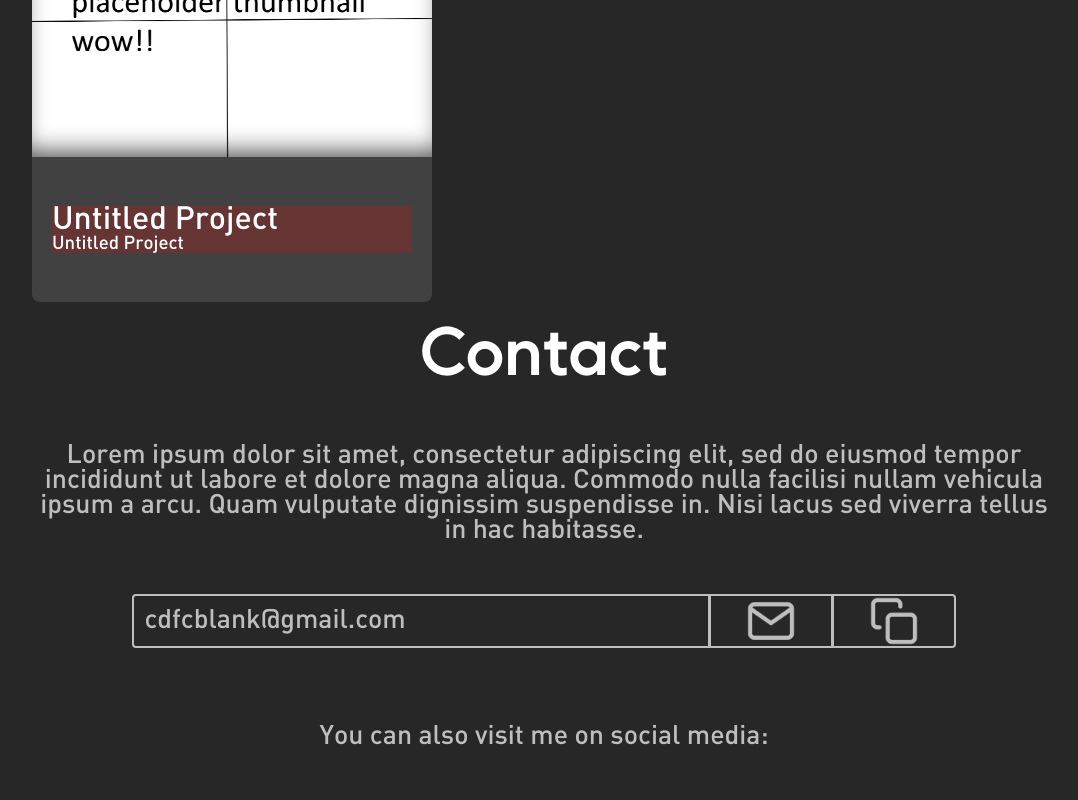
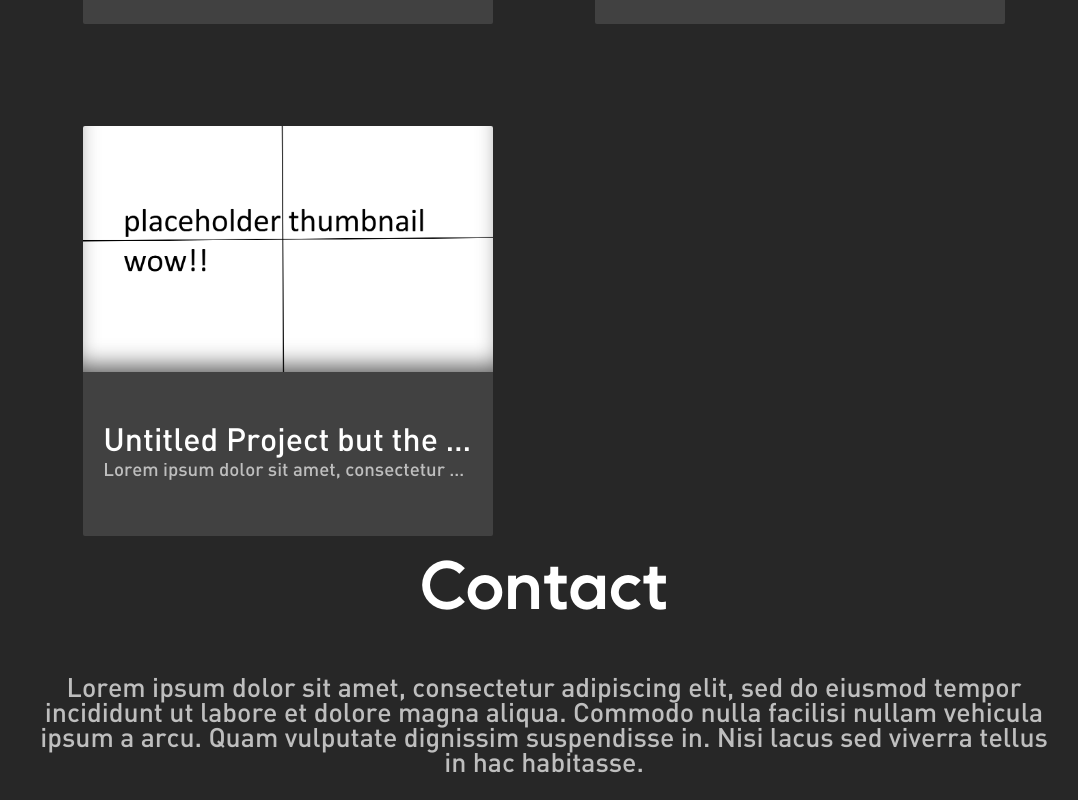
Before and after one commit to cjb412/dev-portfolio, a React (Create React App) app: page / in a window 1280 px wide. Shown: the part 1940-2740 px from the top of the page, without its empty margins (96-1174 px from the left). Built offline with nearby package versions, Linux system fonts and the light colour scheme.

Commit message:
Implemented dynamically-sized grid for project components

```diff
--- a/src/components/3projects/ProjectBlock.js
+++ b/src/components/3projects/ProjectBlock.js
@@ -1,15 +1,16 @@
 import styles from '../../styles/ProjectBlock.module.scss'
 import PropTypes from 'prop-types'
 
-const ProjectBlock = ({title, thumbnailSrc, width, height, relativeX, relativeY}) => {
+const ProjectBlock = ({title, category, thumbnailSrc, width, height, padding}) => {
     return (
+
         <div className={styles['project-block']} style={{width: width, height: height}}>
             <div className={styles['thumbnail-area']}>
                 <img src={thumbnailSrc} alt={`${title} - Thumbnail`}></img>
             </div>
-            <div className={styles['caption-area']}>
-                <div className={styles['title']}>{title}</div>
-                <div className={styles['category']}>{title}</div>
+            <div className={styles['caption-area']} style={{padding: `${padding}`}}>
+                <div className={styles['title']} >{title}</div>
+                <div className={styles['category']}>{category}</div>
             </div>
         </div>
     )
@@ -17,17 +18,23 @@ const ProjectBlock = ({title, thumbnailSrc, width, height, relativeX, relativeY}
 
 
 ProjectBlock.defaultProps = {
-    title: 'Untitled Project',
-    desc: 'Lorem ipsum dolor sit amet, consectetur adipiscing elit, sed do eiusmod tempor incididunt ut labore et dolore magna aliqua.',
+    title: 'Untitled Project but the title is really long',
+    category: 'Lorem ipsum dolor sit amet, consectetur adipiscing elit, sed do eiusmod tempor incididunt ut labore et dolore magna aliqua.',
     thumbnailSrc: '',
-    width: 400,
-    height: 400
+
+    width: '400px',
+    height:'400px',
+    padding: '20px',
 }
 
 ProjectBlock.propTypes = {
     title: PropTypes.string,
     desc: PropTypes.string,
-    thumbnailSrc: PropTypes.string
+    thumbnailSrc: PropTypes.string,
+
+    width: PropTypes.string,
+    height: PropTypes.string,
+    padding: PropTypes.string,
 }
 
 export default ProjectBlock
--- a/src/components/3projects/ProjectGrid.js
+++ b/src/components/3projects/ProjectGrid.js
@@ -1,36 +1,29 @@
-import { useState, useEffect } from "react"
 import ProjectBlock from "./ProjectBlock"
 import p1 from "../../graphics/project_thumbnail/p1.png"
 import styles from '../../styles/ProjectGrid.module.scss'
+import PropTypes from 'prop-types'
 
-const ProjectGrid = ({projects}) => {
-  const [projectCollection, setProjects] = useState(projects)
-  const [listingHeight, setListHeight] = useState(0)
-
-  // UPDATE FOR NEW PROJECT COLLECTION
-  useEffect(() => {
-    console.log(`${projectCollection}` + '- Has changed')
-
-    if(projectCollection.length > 2)
-    {
-        //setListWidth(1200)
-    }
-    else
-    {
-        //setListWidth(400*projectCollection.length)
-    }
-
-  },[projectCollection])
-
+const ProjectGrid = ({projects, projectWidth, gridPadding}) => {
   return (
-    <div className={styles['project-grid']}>
-        {projectCollection.map((project) => (
-            <ProjectBlock key={project} projectID={project} thumbnailSrc={p1}/>
+    <div className={styles['project-grid']} style={{gridTemplateColumns: `repeat(auto-fit, ${projectWidth})`, columnGap: `${gridPadding}`, rowGap: `${gridPadding}`}}>
+        {projects.map((project) => (
+          <ProjectBlock key={project} projectID={project} thumbnailSrc={p1} width={`${projectWidth}`} height={`${projectWidth}`}/>
         ))}
     </div>
   )
 }
 
+ProjectGrid.defaultProps = {
+  projects: [],
+  projectWidth: '700px',
+  gridPadding: '100px',
+}
+
+ProjectGrid.propTypes = {
+  projects: PropTypes.array,
+  projectWidth: PropTypes.string,
+  gridPadding: PropTypes.string,
+}
 
 
 export default ProjectGrid
--- a/src/components/3projects/ProjectsSection.js
+++ b/src/components/3projects/ProjectsSection.js
@@ -1,3 +1,4 @@
+import { useState, useEffect } from "react"
 import ProjectGrid from "./ProjectGrid"
 
 const ProjectsSection = () => {
@@ -8,7 +9,7 @@ const ProjectsSection = () => {
             Lorem ipsum dolor sit amet, consectetur adipiscing elit, sed do eiusmod tempor incididunt ut labore et dolore magna aliqua.
             Commodo nulla facilisi nullam vehicula ipsum a arcu. Quam vulputate dignissim suspendisse in. Nisi lacus sed viverra tellus in hac habitasse.
         </div>
-        <ProjectGrid projects={['1', '2', '3', '5', '7']}/>
+        <ProjectGrid projects={['1', '2', '3', '5', '7']} projectWidth={'min(max(32vw, 400px), 600px)'} gridPadding={'min(max(8vw, 100px), 150px)'}/>
     </div>
   )
 }
--- a/src/components/4contact/EmailBar.js
+++ b/src/components/4contact/EmailBar.js
@@ -2,7 +2,7 @@ import useState from 'react'
 import styles from '../../styles/EmailBar.module.scss'
 import PropTypes from 'prop-types'
 
-const EmailBar = ({barHeight, email, mailIcon, copyIcon}) => {
+const EmailBar = ({email, mailIcon, copyIcon, barHeight, buttonAspectRatio}) => {
     // COPY EMAIL ON BUTTON CLICK
     const writeEmailToClipboard = () => {
         navigator.clipboard.writeText(`${email}`)
@@ -16,13 +16,13 @@ const EmailBar = ({barHeight, email, mailIcon, copyIcon}) => {
         </div>
 
         <div className={styles["icons"]}>
-            <div className={styles["icon-container"]}>
+            <div className={styles["icon-container"]} style={{aspectRatio: Math.max(1, buttonAspectRatio)}}>
                 <a href={`mailto:${email}`}>
                     <img className={styles["icon"]} alt='mailIcon' src={mailIcon}></img>
                 </a>
             </div>
 
-            <div className={styles["icon-container"]}>
+            <div className={styles["icon-container"]} style={{aspectRatio: Math.max(1, buttonAspectRatio)}}>
                 <img className={styles["icon"]} alt='copyIcon' src={copyIcon} onClick={writeEmailToClipboard}></img>
             </div>
         </div>
@@ -31,13 +31,21 @@ const EmailBar = ({barHeight, email, mailIcon, copyIcon}) => {
 }
 
 EmailBar.defaultProps = {
-    barHeight: 50,
-    email: ''
+    email: '',
+    mailIcon: '',
+    copyIcon: '',
+
+    barHeight: '50px',
+    buttonAspectRatio: 1,
 }
 
 EmailBar.propTypes = {
-    barHeight: PropTypes.number,
-    email: PropTypes.string
+    email: PropTypes.string,
+    mailIcon: PropTypes.string,
+    copyIcon: PropTypes.string,
+
+    barHeight: PropTypes.string,
+    buttonAspectRatio: PropTypes.number,
 }
 
 export default EmailBar
--- a/src/components/SectionContainer.js
+++ b/src/components/SectionContainer.js
@@ -10,7 +10,7 @@ const SectionContainer = () => {
         <HomeSection />
         {/*<AboutSection />
         <ExperienceSection /> */}
-        <ProjectsSection />
+        <ProjectsSection setProjectSectionWidth={() => {}}/>
         <ContactSection />
     </div>
   )
--- a/src/styles/EmailBar.module.scss
+++ b/src/styles/EmailBar.module.scss
@@ -1,7 +1,6 @@
 .email-bar {
     /* size settings */
     width: 80%;
-    height: 50px;
 
     /* border */
     border-style: solid;
@@ -55,7 +54,6 @@
 .icon-container {
     /* all elements have maximum height */
     height: 100%;
-    padding: 0px 35px;
 
     border-style: solid;
     border-right: 2px;
--- a/src/styles/ProjectBlock.module.scss
+++ b/src/styles/ProjectBlock.module.scss
@@ -4,16 +4,16 @@
     justify-content: center;
     aspect-ratio: 1;
 
-    border-radius: 8px;
+    border-radius: 2px;
+    overflow: hidden;
     background-color: rgba(255, 0, 0, 0);
 }
 
 .thumbnail-area {
     overflow: hidden;
-    border-radius: 8px 8px 0px 0px;
 
     width: 100%;
-    height: 70%;
+    height: 60%;
 
     /* Gradient shadow along bottom */
     box-shadow: inset 0 -15px 25px -10px rgba(0, 0, 0, 0.7);
@@ -28,13 +28,10 @@
 }
 
 .caption-area {
-    overflow: hidden;
-    border-radius: 0px 0px 8px 8px;
     width: 100%;
     height: 40%;
 
     /* Interior padding */
-    padding: 0 5%;
     box-sizing: border-box;
 
     display: flex;
@@ -53,23 +50,43 @@
 
     /* alignment */
     text-align: left;
+    padding-bottom: 5px;
 
     /* wrapping handling */
-    word-break: break-all;
-    background-color: rgba(255, 0, 0, 0.2);
+    overflow: hidden;
+    white-space: nowrap;
+    text-overflow: ellipsis;
 }
 
 .category {
     /* font */
     font-size: 14pt;
     font-family: 'DINMediumRegular';
-    color: rgb(255, 255, 255);
+    color: rgb(190, 190, 190);
 
     /* alignment */
     text-align: left;
 
     /* wrapping handling */
-    word-break: break-all;
-    word-wrap: break-word;
-    background-color: rgba(255, 0, 0, 0.2);
+    overflow: hidden;
+    white-space: nowrap;
+    text-overflow: ellipsis;
+
+    /* wrapping handling
+    overflow: hidden;
+    display: -webkit-box;
+    -webkit-line-clamp: 2;
+    line-clamp: 2;
+    -webkit-box-orient: vertical;
+    text-overflow: ellipsis; */
 }
+
+.project-block:hover {
+    .thumbnail-area {
+        height: 0%;
+    }
+
+    .caption-area {
+        height: 100%;
+    }
+}
--- a/src/styles/ProjectGrid.module.scss
+++ b/src/styles/ProjectGrid.module.scss
@@ -1,8 +1,9 @@
 
 .project-grid{
-    display: flex;
-    flex-flow: row wrap;
-    justify-content: flex-start;
+  display: grid;
 
-    max-width: 1600px;
-  }
+  /* center grid cells, accounting for padding */
+  justify-content: center;
+
+  width: 100%;
+}
```
